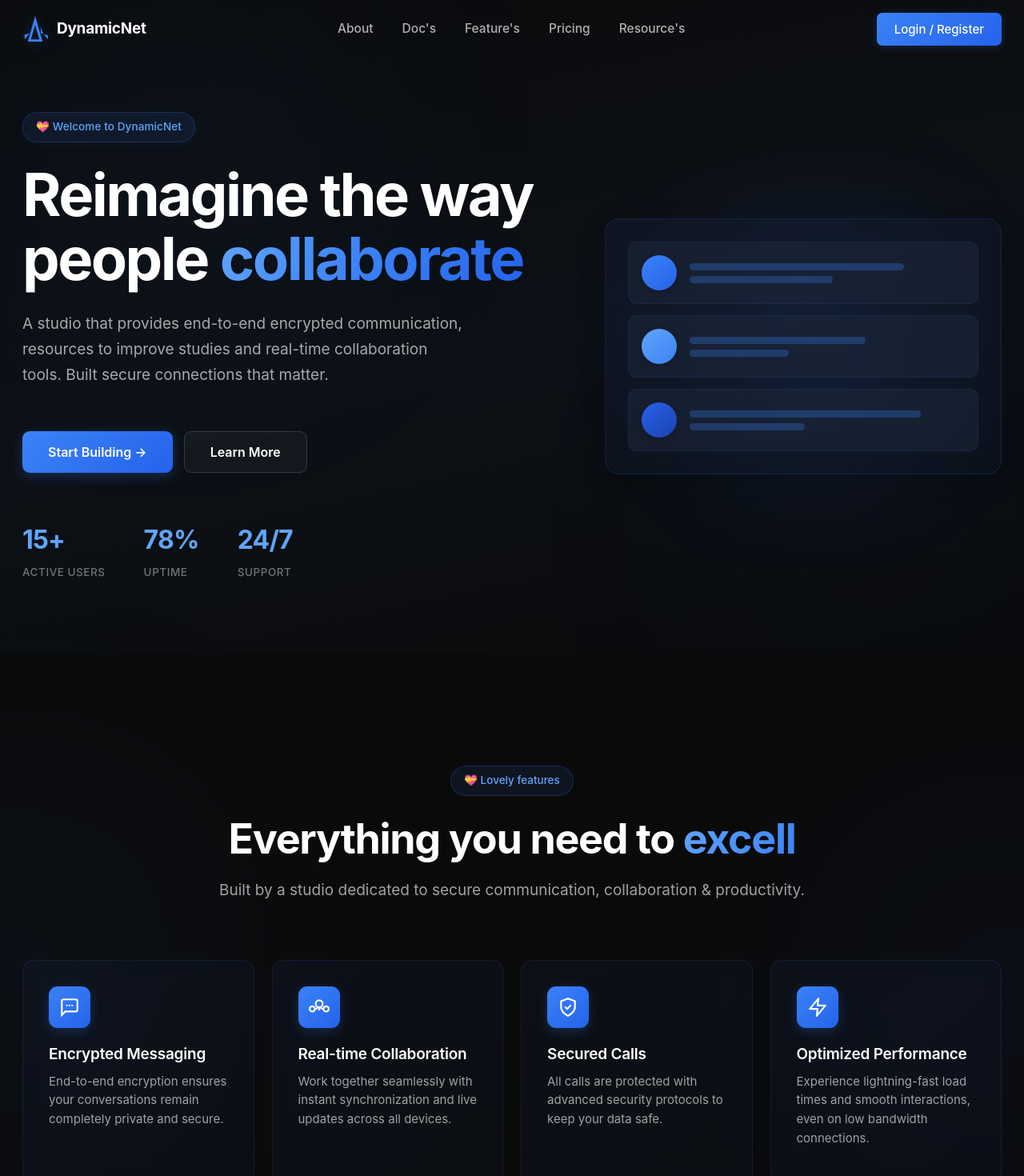
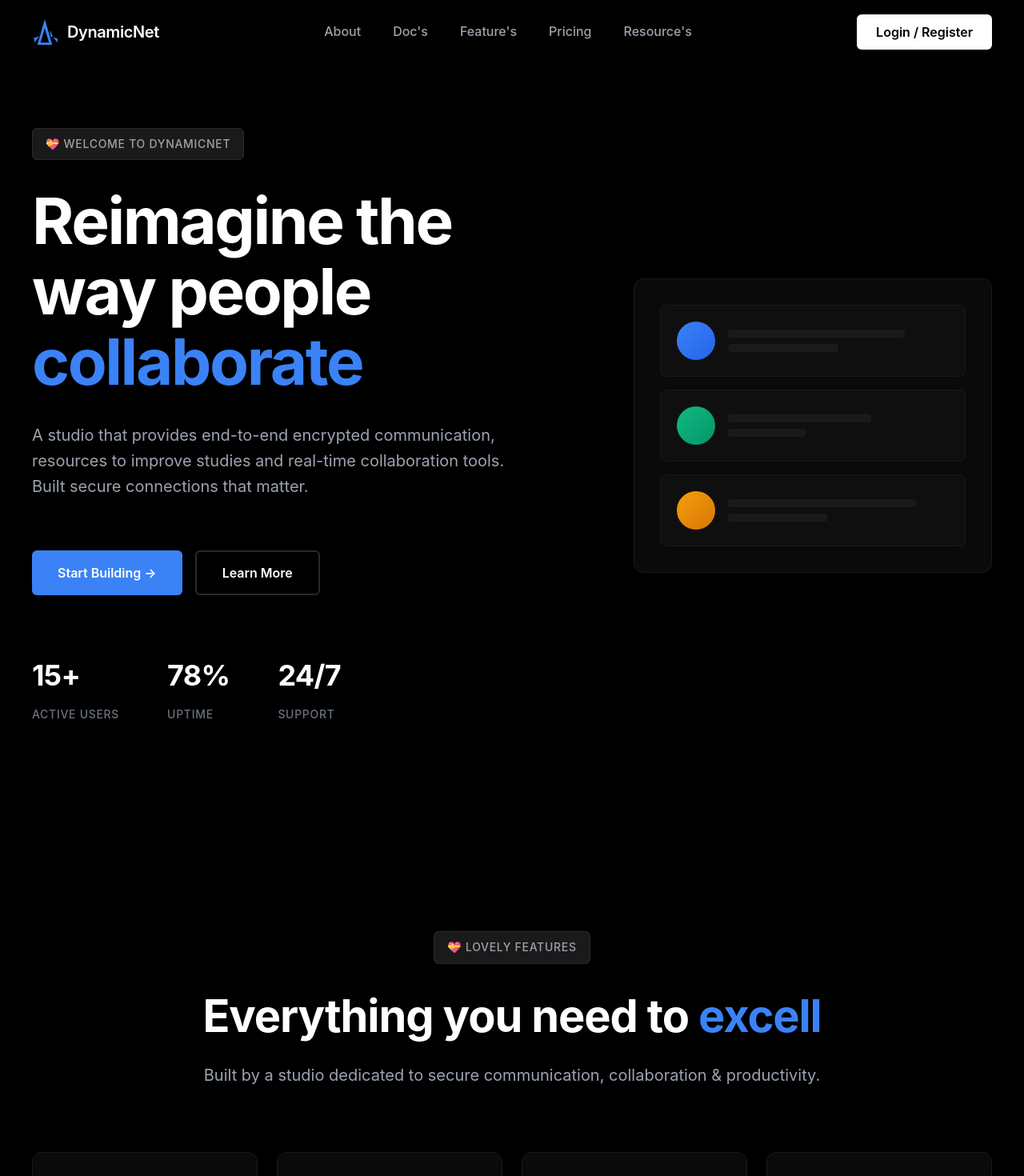
Before and after one commit to BloxGlobe/dynamicst, a React (Vite) app: page / in a window 1280 px wide. Shown: the top 1470 px of the page at 80% size. Built offline with nearby package versions, Linux system fonts and the light colour scheme.

Commit message:
update css

```diff
--- a/src/assets/styles/landing.css
+++ b/src/assets/styles/landing.css
@@ -1,4 +1,17 @@
-/* DynamicNet Landing Page.
+/* DynamicNet Landing Page
+
+/* === Global === */
+* {
+  box-sizing: border-box;
+}
+
+body {
+  margin: 0;
+  padding: 0;
+  background: #000000;
+  color: #ffffff;
+}
+
 /* === Navigation === */
 .navbar {
   position: fixed;
@@ -7,21 +20,20 @@
   right: 0;
   z-index: 100;
   background: transparent;
-  transition: all 180ms ease-out;
+  transition: background 200ms ease;
 }
 
 .navbar-scrolled {
-  background: rgba(10, 10, 10, 0.88);
-  backdrop-filter: blur(24px);
-  -webkit-backdrop-filter: blur(24px);
-  box-shadow: 0 1px 0 rgba(255, 255, 255, 0.06);
+  background: rgba(0, 0, 0, 0.92);
+  backdrop-filter: blur(20px);
+  border-bottom: 1px solid #1a1a1a;
 }
 
 .navbar-container {
-  max-width: 1280px;
+  max-width: 1400px;
   margin: 0 auto;
-  padding: 0 28px;
-  height: 72px;
+  padding: 0 40px;
+  height: 80px;
   display: flex;
   align-items: center;
   justify-content: space-between;
@@ -30,80 +42,55 @@
 .navbar-logo {
   display: flex;
   align-items: center;
-  gap: 11px;
+  gap: 12px;
   cursor: pointer;
-  user-select: none;
 }
 
 .navbar-logo-icon {
   width: 32px;
   height: 32px;
-  filter: drop-shadow(0 2px 8px rgba(59, 130, 246, 0.25));
 }
 
 .navbar-logo-text {
   color: #ffffff;
-  font-weight: 650;
-  font-size: 19px;
-  letter-spacing: -0.015em;
+  font-weight: 600;
+  font-size: 20px;
+  letter-spacing: -0.02em;
 }
 
 .navbar-links {
   display: none;
   align-items: center;
-  gap: 36px;
+  gap: 40px;
 }
 
 .navbar-link {
-  color: rgba(255, 255, 255, 0.68);
-  font-size: 15.5px;
-  font-weight: 510;
-  transition: color 140ms ease;
+  color: #9CA3AF;
+  font-size: 16px;
+  font-weight: 500;
+  transition: color 200ms ease;
   text-decoration: none;
-  position: relative;
-}
-
-.navbar-link::after {
-  content: '';
-  position: absolute;
-  bottom: -6px;
-  left: 0;
-  right: 0;
-  height: 2px;
-  background: #3b82f6;
-  transform: scaleX(0);
-  transition: transform 200ms ease;
-  border-radius: 2px;
 }
 
 .navbar-link:hover {
   color: #ffffff;
 }
 
-.navbar-link:hover::after {
-  transform: scaleX(1);
-}
-
 .navbar-auth-btn {
-  padding: 11px 22px;
-  background: linear-gradient(135deg, #3b82f6 0%, #2563eb 100%);
-  color: #ffffff;
-  border-radius: 7px;
-  font-weight: 540;
-  font-size: 15px;
-  transition: all 160ms cubic-bezier(0.4, 0, 0.2, 1);
+  padding: 12px 24px;
+  background: #ffffff;
+  color: #000000;
+  border-radius: 6px;
+  font-weight: 600;
+  font-size: 16px;
+  transition: all 200ms ease;
   border: none;
   cursor: pointer;
-  box-shadow: 0 2px 12px rgba(59, 130, 246, 0.22);
 }
 
 .navbar-auth-btn:hover {
-  transform: translateY(-1.5px);
-  box-shadow: 0 4px 18px rgba(59, 130, 246, 0.35);
-}
-
-.navbar-auth-btn:active {
-  transform: translateY(0);
+  background: #e5e7eb;
+  transform: translateY(-1px);
 }
 
 @media (min-width: 768px) {
@@ -115,8 +102,7 @@
 /* === Layout === */
 .landing-layout {
   min-height: 100vh;
-  background: #0a0a0a;
-  overflow-x: hidden;
+  background: #000000;
 }
 
 /* === Hero Section === */
@@ -124,198 +110,146 @@
   min-height: 100vh;
   display: flex;
   align-items: center;
-  background: linear-gradient(168deg, #0a0a0a 0%, #0d1117 52%, #0a0a0a 100%);
-  padding: 140px 0 90px;
+  background: #000000;
+  padding: 160px 0 100px;
   position: relative;
 }
 
-.hero-glow {
-  position: absolute;
-  border-radius: 50%;
-  filter: blur(140px);
-  opacity: 0.11;
-  pointer-events: none;
-  will-change: opacity;
+.hero-container {
+  max-width: 1400px;
+  margin: 0 auto;
+  padding: 0 40px;
+  display: grid;
+  grid-template-columns: 1fr;
+  gap: 80px;
+  align-items: center;
 }
 
-.hero-glow-left {
-  width: 580px;
-  height: 580px;
-  top: -120px;
-  left: -80px;
-  background: radial-gradient(circle, #3b82f6 0%, transparent 65%);
-  animation: pulse-glow 8s ease-in-out infinite;
-}
-
-.hero-glow-right {
-  width: 460px;
-  height: 460px;
-  bottom: -60px;
-  right: -40px;
-  background: radial-gradient(circle, #2563eb 0%, transparent 65%);
-  animation: pulse-glow 8s ease-in-out infinite reverse;
-}
-
-@keyframes pulse-glow {
-  0%, 100% {
-    opacity: 0.11;
-    transform: scale(1);
-  }
-  50% {
-    opacity: 0.17;
-    transform: scale(1.08);
-  }
-}
-
-.hero-container {
-  max-width: 1280px;
-  margin: 0 auto;
-  padding: 0 28px;
-  display: grid;
-  grid-template-columns: 1fr;
-  gap: 72px;
-  align-items: center;
-  position: relative;
-  z-index: 1;
-}
-
-@media (min-width: 960px) {
+@media (min-width: 1024px) {
   .hero-container {
-    grid-template-columns: 1.15fr 0.85fr;
-    gap: 56px;
+    grid-template-columns: 1.2fr 0.8fr;
   }
 }
 
 .hero-content {
   display: flex;
   flex-direction: column;
-  gap: 26px;
+  gap: 32px;
 }
 
 .hero-badge {
   display: inline-flex;
   align-items: center;
-  padding: 7px 16px;
-  background: rgba(59, 130, 246, 0.09);
-  border: 1px solid rgba(59, 130, 246, 0.22);
-  border-radius: 24px;
+  padding: 8px 16px;
+  background: #1a1a1a;
+  border: 1px solid #2a2a2a;
+  border-radius: 6px;
   width: fit-content;
-  box-shadow: 0 2px 8px rgba(59, 130, 246, 0.08);
 }
 
 .hero-badge span {
-  color: #60a5fa;
-  font-size: 13.5px;
-  font-weight: 540;
-  letter-spacing: 0.008em;
+  color: #9CA3AF;
+  font-size: 14px;
+  font-weight: 500;
+  text-transform: uppercase;
+  letter-spacing: 0.05em;
 }
 
 .hero-title {
-  font-size: 52px;
-  font-weight: 720;
+  font-size: 56px;
+  font-weight: 700;
   color: #ffffff;
-  line-height: 1.08;
-  letter-spacing: -0.034em;
+  line-height: 1.1;
+  letter-spacing: -0.03em;
   margin: 0;
-  text-wrap: balance;
 }
 
 @media (min-width: 768px) {
   .hero-title {
-    font-size: 68px;
+    font-size: 72px;
   }
 }
 
 @media (min-width: 1024px) {
   .hero-title {
-    font-size: 74px;
+    font-size: 80px;
   }
 }
 
 .hero-title-gradient {
-  background: linear-gradient(118deg, #60a5fa 0%, #3b82f6 48%, #2563eb 100%);
-  -webkit-background-clip: text;
-  -webkit-text-fill-color: transparent;
-  background-clip: text;
+  color: #3b82f6;
 }
 
 .hero-description {
-  font-size: 19px;
-  color: rgba(255, 255, 255, 0.64);
-  line-height: 1.68;
-  max-width: 560px;
-  font-weight: 420;
+  font-size: 20px;
+  color: #9CA3AF;
+  line-height: 1.6;
+  max-width: 600px;
+  font-weight: 400;
 }
 
 .hero-buttons {
   display: flex;
-  gap: 14px;
-  margin-top: 12px;
-  flex-wrap: wrap;
+  gap: 16px;
+  margin-top: 16px;
 }
 
 .hero-btn {
-  padding: 15px 32px;
-  border-radius: 9px;
-  font-weight: 560;
+  padding: 16px 32px;
+  border-radius: 6px;
+  font-weight: 600;
   font-size: 16px;
-  transition: all 170ms cubic-bezier(0.4, 0, 0.2, 1);
+  transition: all 200ms ease;
   cursor: pointer;
   border: none;
-  position: relative;
 }
 
 .hero-btn-primary {
-  background: linear-gradient(135deg, #3b82f6 0%, #2563eb 100%);
+  background: #3b82f6;
   color: #ffffff;
-  box-shadow: 0 4px 16px rgba(59, 130, 246, 0.28);
 }
 
 .hero-btn-primary:hover {
+  background: #2563eb;
   transform: translateY(-2px);
-  box-shadow: 0 6px 24px rgba(59, 130, 246, 0.4);
-}
-
-.hero-btn-primary:active {
-  transform: translateY(0);
 }
 
 .hero-btn-secondary {
-  background: rgba(255, 255, 255, 0.04);
+  background: transparent;
   color: #ffffff;
-  border: 1.5px solid rgba(255, 255, 255, 0.14);
+  border: 2px solid #2a2a2a;
 }
 
 .hero-btn-secondary:hover {
-  border-color: rgba(255, 255, 255, 0.28);
-  background: rgba(255, 255, 255, 0.07);
+  border-color: #3a3a3a;
+  background: #1a1a1a;
 }
 
 .hero-stats {
   display: flex;
-  gap: 48px;
-  margin-top: 32px;
+  gap: 60px;
+  margin-top: 40px;
 }
 
 .hero-stat {
   display: flex;
   flex-direction: column;
-  gap: 5px;
+  gap: 8px;
 }
 
 .hero-stat-value {
-  font-size: 32px;
-  font-weight: 680;
-  color: #60a5fa;
-  letter-spacing: -0.025em;
+  font-size: 36px;
+  font-weight: 700;
+  color: #ffffff;
+  letter-spacing: -0.02em;
 }
 
 .hero-stat-label {
-  font-size: 13.5px;
-  color: rgba(255, 255, 255, 0.42);
-  font-weight: 510;
+  font-size: 14px;
+  color: #6B7280;
+  font-weight: 500;
   text-transform: uppercase;
-  letter-spacing: 0.04em;
+  letter-spacing: 0.05em;
 }
 
 /* === Hero Visual === */
@@ -324,132 +258,95 @@
 }
 
 .hero-visual-glow {
-  position: absolute;
-  inset: -48px;
-  background: radial-gradient(circle at 52% 48%, rgba(59, 130, 246, 0.16), transparent 68%);
-  filter: blur(48px);
-  pointer-events: none;
+  display: none;
 }
 
 .hero-visual-card {
   position: relative;
-  background: linear-gradient(145deg, rgba(20, 30, 52, 0.45) 0%, rgba(15, 23, 42, 0.35) 100%);
-  border-radius: 18px;
-  padding: 28px;
-  border: 1px solid rgba(59, 130, 246, 0.16);
-  backdrop-filter: blur(12px);
-  -webkit-backdrop-filter: blur(12px);
-  box-shadow: 0 8px 32px rgba(0, 0, 0, 0.24);
+  background: #0a0a0a;
+  border-radius: 12px;
+  padding: 32px;
+  border: 1px solid #1a1a1a;
 }
 
 .hero-visual-items {
   display: flex;
   flex-direction: column;
-  gap: 14px;
+  gap: 16px;
 }
 
 .hero-visual-item {
   display: flex;
   align-items: center;
   gap: 16px;
-  background: rgba(30, 41, 59, 0.55);
-  border-radius: 11px;
-  padding: 16px;
-  border: 1px solid rgba(59, 130, 246, 0.09);
+  background: #0f0f0f;
+  border-radius: 8px;
+  padding: 20px;
+  border: 1px solid #1a1a1a;
   transition: all 200ms ease;
 }
 
 .hero-visual-item:hover {
-  background: rgba(30, 41, 59, 0.7);
-  border-color: rgba(59, 130, 246, 0.18);
+  background: #1a1a1a;
+  border-color: #2a2a2a;
 }
 
 .hero-visual-avatar {
-  width: 44px;
-  height: 44px;
+  width: 48px;
+  height: 48px;
   border-radius: 50%;
   flex-shrink: 0;
-  box-shadow: 0 2px 8px rgba(0, 0, 0, 0.2);
 }
 
 .hero-visual-avatar-1 {
-  background: linear-gradient(138deg, #3b82f6, #2563eb);
+  background: linear-gradient(135deg, #3b82f6, #2563eb);
 }
 
 .hero-visual-avatar-2 {
-  background: linear-gradient(138deg, #60a5fa, #3b82f6);
+  background: linear-gradient(135deg, #10b981, #059669);
 }
 
 .hero-visual-avatar-3 {
-  background: linear-gradient(138deg, #2563eb, #1e40af);
+  background: linear-gradient(135deg, #f59e0b, #d97706);
 }
 
 .hero-visual-content {
   flex: 1;
   display: flex;
   flex-direction: column;
-  gap: 7px;
+  gap: 8px;
 }
 
 .hero-visual-bar {
-  height: 9px;
-  background: rgba(59, 130, 246, 0.28);
-  border-radius: 5px;
-  transition: all 200ms ease;
+  height: 10px;
+  background: #1a1a1a;
+  border-radius: 4px;
 }
 
-.hero-visual-item:hover .hero-visual-bar {
-  background: rgba(59, 130, 246, 0.38);
-}
-
-.hero-visual-bar-long { width: 78%; }
-.hero-visual-bar-medium { width: 64%; }
-.hero-visual-bar-short { width: 52%; }
-.hero-visual-bar-tiny { width: 36%; }
-.hero-visual-bar-extra-long { width: 84%; }
-.hero-visual-bar-medium-short { width: 42%; }
+.hero-visual-bar-long { width: 80%; }
+.hero-visual-bar-medium { width: 65%; }
+.hero-visual-bar-short { width: 50%; }
+.hero-visual-bar-tiny { width: 35%; }
+.hero-visual-bar-extra-long { width: 85%; }
+.hero-visual-bar-medium-short { width: 45%; }
 
 /* === Features Section === */
 .features-section {
-  padding: 140px 0;
-  background: #0a0a0a;
+  padding: 160px 0;
+  background: #000000;
   position: relative;
 }
 
-.features-glow {
-  position: absolute;
-  width: 480px;
-  height: 480px;
-  border-radius: 50%;
-  filter: blur(140px);
-  opacity: 0.07;
-  pointer-events: none;
-}
-
-.features-glow-left {
-  top: 18%;
-  left: -220px;
-  background: #3b82f6;
-}
-
-.features-glow-right {
-  bottom: 18%;
-  right: -220px;
-  background: #2563eb;
-}
-
 .features-container {
-  max-width: 1280px;
+  max-width: 1400px;
   margin: 0 auto;
-  padding: 0 28px;
-  position: relative;
-  z-index: 1;
+  padding: 0 40px;
 }
 
 .features-header {
   text-align: center;
-  margin-bottom: 72px;
-  max-width: 760px;
+  margin-bottom: 80px;
+  max-width: 800px;
   margin-left: auto;
   margin-right: auto;
 }
@@ -457,52 +354,50 @@
 .features-badge {
   display: inline-flex;
   align-items: center;
-  padding: 7px 16px;
-  background: rgba(59, 130, 246, 0.09);
-  border: 1px solid rgba(59, 130, 246, 0.22);
-  border-radius: 24px;
-  margin-bottom: 24px;
+  padding: 8px 16px;
+  background: #1a1a1a;
+  border: 1px solid #2a2a2a;
+  border-radius: 6px;
+  margin-bottom: 32px;
 }
 
 .features-badge span {
-  color: #60a5fa;
-  font-size: 13.5px;
-  font-weight: 540;
+  color: #9CA3AF;
+  font-size: 14px;
+  font-weight: 500;
+  text-transform: uppercase;
+  letter-spacing: 0.05em;
 }
 
 .features-title {
-  font-size: 44px;
-  font-weight: 720;
+  font-size: 48px;
+  font-weight: 700;
   color: #ffffff;
-  margin-bottom: 18px;
-  letter-spacing: -0.026em;
-  line-height: 1.16;
+  margin-bottom: 24px;
+  letter-spacing: -0.02em;
+  line-height: 1.2;
 }
 
 @media (min-width: 768px) {
   .features-title {
-    font-size: 52px;
+    font-size: 56px;
   }
 }
 
 .features-title-gradient {
-  background: linear-gradient(124deg, #60a5fa, #3b82f6);
-  -webkit-background-clip: text;
-  -webkit-text-fill-color: transparent;
-  background-clip: text;
+  color: #3b82f6;
 }
 
 .features-description {
-  font-size: 19px;
-  color: rgba(255, 255, 255, 0.62);
-  line-height: 1.64;
-  font-weight: 420;
+  font-size: 20px;
+  color: #9CA3AF;
+  line-height: 1.6;
 }
 
 .features-grid {
   display: grid;
   grid-template-columns: 1fr;
-  gap: 22px;
+  gap: 24px;
 }
 
 @media (min-width: 640px) {
@@ -511,58 +406,148 @@
   }
 }
 
-@media (min-width: 960px) {
+@media (min-width: 1024px) {
   .features-grid {
     grid-template-columns: repeat(4, 1fr);
   }
 }
 
 .feature-card {
-  background: linear-gradient(142deg, rgba(20, 30, 52, 0.32) 0%, rgba(15, 23, 42, 0.28) 100%);
-  border-radius: 14px;
-  padding: 32px;
-  border: 1px solid rgba(59, 130, 246, 0.13);
-  transition: all 220ms cubic-bezier(0.4, 0, 0.2, 1);
-  backdrop-filter: blur(12px);
-  -webkit-backdrop-filter: blur(12px);
+  background: #0a0a0a;
+  border-radius: 12px;
+  padding: 40px;
+  border: 1px solid #1a1a1a;
+  transition: all 200ms ease;
 }
 
 .feature-card:hover {
-  border-color: rgba(59, 130, 246, 0.32);
-  transform: translateY(-6px);
-  background: linear-gradient(142deg, rgba(20, 30, 52, 0.52) 0%, rgba(15, 23, 42, 0.42) 100%);
-  box-shadow: 0 12px 32px rgba(59, 130, 246, 0.12);
+  border-color: #2a2a2a;
+  transform: translateY(-4px);
+  background: #0f0f0f;
 }
 
 .feature-icon {
-  width: 52px;
-  height: 52px;
-  background: linear-gradient(138deg, #3b82f6, #2563eb);
-  border-radius: 11px;
+  width: 56px;
+  height: 56px;
+  background: #1a1a1a;
+  border-radius: 8px;
   display: flex;
   align-items: center;
   justify-content: center;
-  margin-bottom: 22px;
-  color: #ffffff;
-  box-shadow: 0 4px 14px rgba(59, 130, 246, 0.24);
+  margin-bottom: 24px;
+  color: #3b82f6;
 }
 
 .feature-icon svg {
-  width: 26px;
-  height: 26px;
+  width: 28px;
+  height: 28px;
 }
 
 .feature-title {
-  font-size: 19px;
-  font-weight: 630;
+  font-size: 20px;
+  font-weight: 600;
   color: #ffffff;
-  margin-bottom: 10px;
-  letter-spacing: -0.012em;
+  margin-bottom: 12px;
+  letter-spacing: -0.01em;
 }
 
 .feature-description {
-  color: rgba(255, 255, 255, 0.61);
-  line-height: 1.58;
-  font-size: 15px;
-  font-weight: 420;
+  color: #9CA3AF;
+  line-height: 1.6;
+  font-size: 16px;
 }
+
+/* === CTA Section === */
+.cta-section {
+  padding: 160px 0;
+  background: #000000;
+  border-top: 1px solid #1a1a1a;
+}
+
+.cta-container {
+  max-width: 900px;
+  margin: 0 auto;
+  padding: 0 40px;
+  text-align: center;
+}
+
+.cta-card {
+  background: #0a0a0a;
+  border-radius: 16px;
+  padding: 80px 60px;
+  border: 1px solid #1a1a1a;
+}
+
+.cta-title {
+  font-size: 48px;
+  font-weight: 700;
+  color: #ffffff;
+  margin-bottom: 20px;
+  letter-spacing: -0.02em;
+}
+
+@media (min-width: 768px) {
+  .cta-title {
+    font-size: 56px;
+  }
+}
+
+.cta-description {
+  font-size: 20px;
+  color: #9CA3AF;
+  margin-bottom: 48px;
+  line-height: 1.6;
+}
+
+.cta-features {
+  display: flex;
+  justify-content: center;
+  gap: 40px;
+  flex-wrap: wrap;
+  margin-top: 48px;
+}
+
+.cta-feature {
+  display: flex;
+  align-items: center;
+  gap: 10px;
+  color: #9CA3AF;
+  font-size: 16px;
+  font-weight: 500;
+}
+
+.cta-feature span:first-child {
+  color: #3b82f6;
+  font-weight: 600;
+  font-size: 18px;
+}
+
+/* === Responsive === */
+@media (max-width: 768px) {
+  .navbar-container {
+    padding: 0 24px;
+  }
+
+  .hero-container,
+  .features-container,
+  .cta-container {
+    padding: 0 24px;
+  }
+
+  .hero-section {
+    padding: 120px 0 60px;
+  }
+
+  .features-section,
+  .cta-section {
+    padding: 80px 0;
+  }
+
+  .hero-stats {
+    gap: 32px;
+  }
+
+  .cta-card {
+    padding: 60px 32px;
+  }
+}
```
